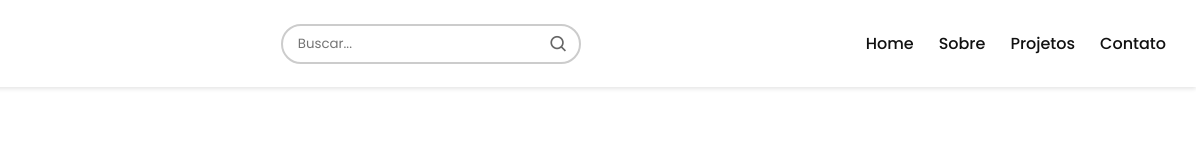
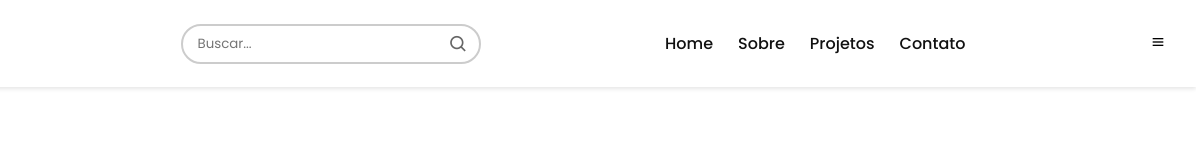
Before and after one commit to joaosaraaiva/portifolio, a plain HTML site: page index.html in a window 1280 px wide. Shown: the full height of the page, 84-1280 px from the left. Drawn offline with nearby package versions, Linux system fonts and the light colour scheme.

Commit message:
index.html

```diff
--- a/index.html
+++ b/index.html
@@ -8,12 +8,12 @@
     <link href="https://unpkg.com/boxicons@2.1.4/css/boxicons.min.css" rel="stylesheet" />
 </head>
 <body>
+
+    <!-- Navbar -->
     <nav>
         <div class="nav-bar">
             <div class="logo">
-                <a href="#">
-                    <img src="logo.png" alt="Logo" />
-                </a>
+                <a href="#"><img src="logo.png" alt="Logo" /></a>
             </div>
 
             <div class="search-box">
@@ -29,7 +29,14 @@
                     <li><a href="#">Contato</a></li>
                 </ul>
             </div>
+
+            <!-- Botão menu hamburguer (mobile) -->
+            <div class="hamburger">
+                <i class='bx bx-menu'></i>
+            </div>
         </div>
     </nav>
+
+<script src="script.js"></script>
 </body>
 </html>
```
